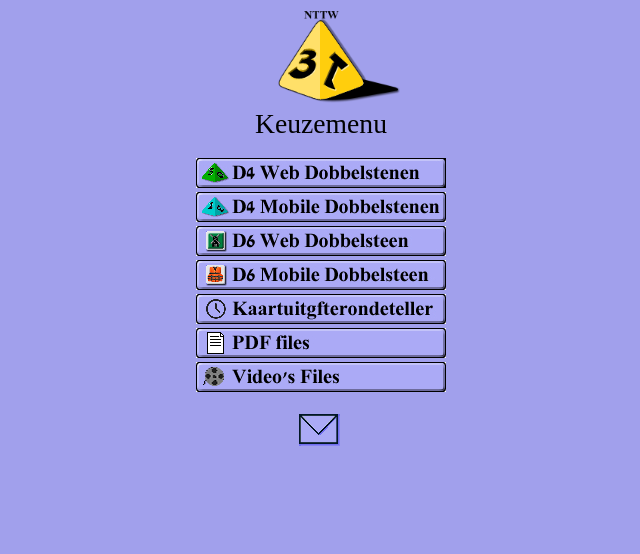
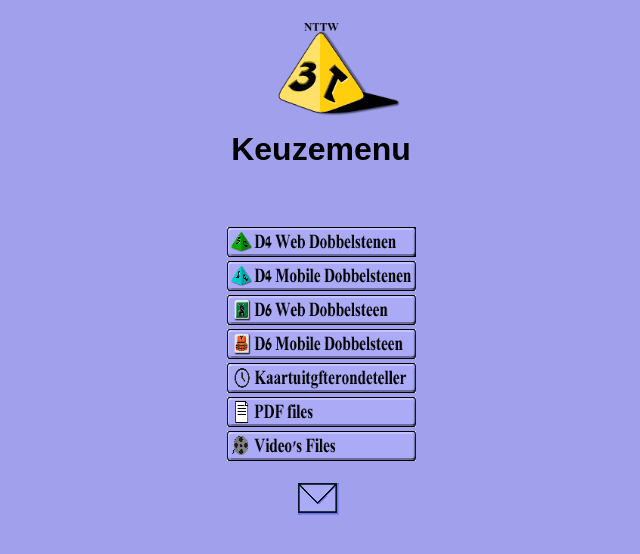
Before and after one commit to BG-NTTW-2025/Menu, a plain HTML site: page index.html in a window 1280 px wide. Shown: the whole page, without its empty margins (319-959 px from the left). Drawn offline with Linux system fonts and the light colour scheme.

Commit message:
Add files via upload

```diff
--- a/index.html
+++ b/index.html
@@ -1,22 +1,41 @@
-<!DOCTYPE html PUBLIC "-//W3C//DTD HTML 4.01//EN" "http://www.w3.org/TR/html4/strict.dtd">
-<html><head>
-
-  <meta content="text/html; charset=ISO-8859-1" http-equiv="content-type">
+<!DOCTYPE html>
+<html lang="nl">
+<head>
+  <meta charset="UTF-8">
+  <meta name="viewport" content="width=device-width, initial-scale=1.0">
   <title>NTTW_WebApp_Keuzemenu</title>
-
-
-</head><body style="color: rgb(0, 0, 0); background-color: rgb(161, 160, 236);" alink="#000099" link="#000099" vlink="#990099">
-<div style="text-align: left;">
-<table style="text-align: left; width: 400px; height: 80px; margin-left: auto; margin-right: auto;" border="0" cellpadding="0" cellspacing="0">
-  <tbody>
-    <tr>
-      <td style="text-align: center; vertical-align: middle;"><img style="width: 189px; height: 96px;" alt="Logo" src="D4Logo.png"><br>
-      </td>
-    </tr>
-    <tr align="center">
-      <td style="vertical-align: top;"><big><big><big>Keuzemenu </big></big></big></td>
-    </tr>
-  </tbody>
+  <style>
+    body {
+      background-color: rgb(161, 160, 236);
+      color: black;
+      margin: 0;
+      padding: 0;
+      font-family: sans-serif;
+      text-align: center;
+    }
+    .container {
+      max-width: 500px;
+      margin: 0 auto;
+      padding: 20px;
+    }
+    img {
+      width: 100%;
+      height: auto;
+      max-width: 189px;
+    }
+    h1 {
+      font-size: 2em;
+      margin-top: 10px;
+    }
+  </style>
+</head>
+<body>
+  <div class="container">
+    <img src="D4Logo.png" alt="Logo">
+    <h1>Keuzemenu</h1>
+    <!-- hier komen je knoppen, links of andere inhoud -->
+  </div>
+</body>
 </table>
 &nbsp;
 <div style="text-align: center;">
```
